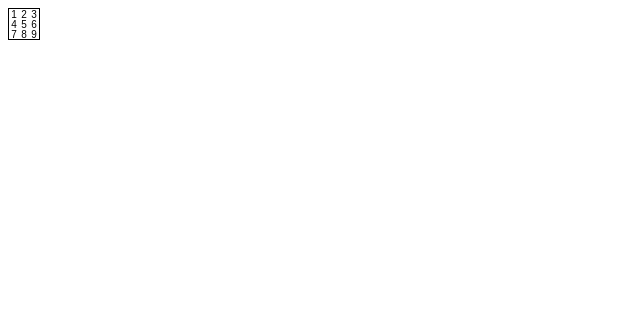
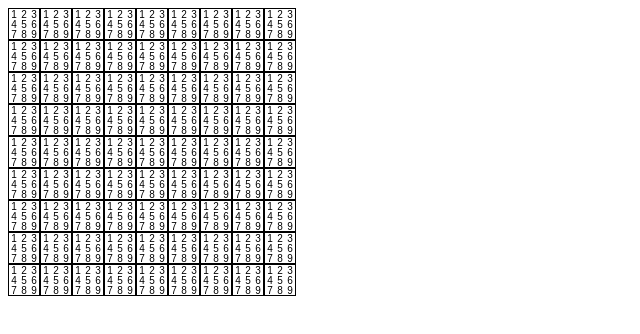
Before and after one commit to tamj0rd2/sudoku, a React (Vite) app: page / in a window 1280 px wide. Shown: the top 334 px of the page, without its empty margins (0-640 px from the left). Built offline with nearby package versions, Linux system fonts and the light colour scheme.

Commit message:
Select a single RO cell

```diff
--- a/package.json
+++ b/package.json
@@ -16,6 +16,7 @@
     "parcel-bundler": "^1.12.3",
     "react": "^16.9.0",
     "react-dom": "^16.9.0",
+    "styled-components": "^4.3.2",
     "styled-jsx": "^3.2.2"
   },
   "devDependencies": {
--- a/prettier.config.js
+++ b/prettier.config.js
@@ -5,4 +5,5 @@ module.exports = {
   singleQuote: true,
   jsxSingleQuote: false,
   trailingComma: 'all',
+  printWidth: 100,
 }
--- a/src/components/Board.tsx
+++ b/src/components/Board.tsx
@@ -1,6 +1,28 @@
-import React from 'react'
-import Square from './Cell'
+import React, { useState } from 'react'
+import Cell from './Cell'
+
+const getCellId = (row: number, col: number) => `${row},${col}`
 
 export default function Board(): JSX.Element {
-  return <Square />
+  const [selectedCell, setSelectedCell] = useState('')
+
+  return (
+    <div>
+      {Array.from({ length: 9 }).map((_, col) => (
+        <div key={col}>
+          {Array.from({ length: 9 }).map((_, row) => {
+            const cellId = getCellId(row, col)
+
+            return (
+              <Cell
+                select={() => setSelectedCell(cellId)}
+                isSelected={selectedCell === cellId}
+                key={cellId}
+              />
+            )
+          })}
+        </div>
+      ))}
+    </div>
+  )
 }
--- a/src/components/Cell.tsx
+++ b/src/components/Cell.tsx
@@ -2,19 +2,29 @@ import React from 'react'
 import Answer from './Answer'
 import PencilMarks from './PencilMarks'
 
+interface CellProps {
+  isSelected: boolean
+  select: () => void
+}
+
 // TODO: use styled components
-export default function Cell(): JSX.Element {
+export default function Cell({ isSelected, select }: CellProps): JSX.Element {
   const dimen = '30px'
 
   const styles: React.CSSProperties = {
     border: '1px solid black',
+    display: 'inline-block',
     width: dimen,
     height: dimen,
     position: 'relative',
   }
 
+  if (isSelected) {
+    styles.backgroundColor = 'cyan'
+  }
+
   return (
-    <div style={styles}>
+    <div style={styles} onClick={select}>
       <Answer num="" />
       <PencilMarks />
     </div>
```
Also changed, not shown: 1 other file (tests, documents, lock files or other folders).
